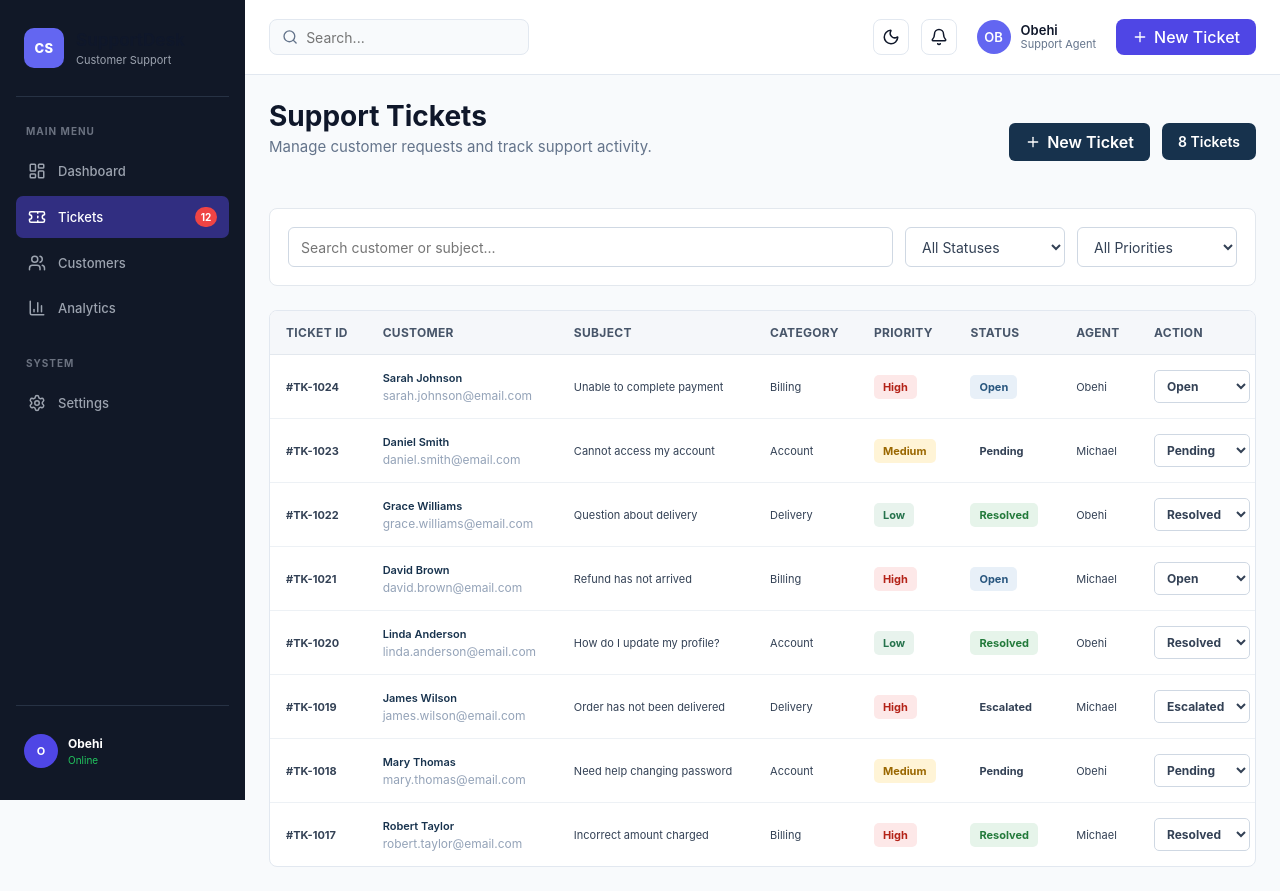
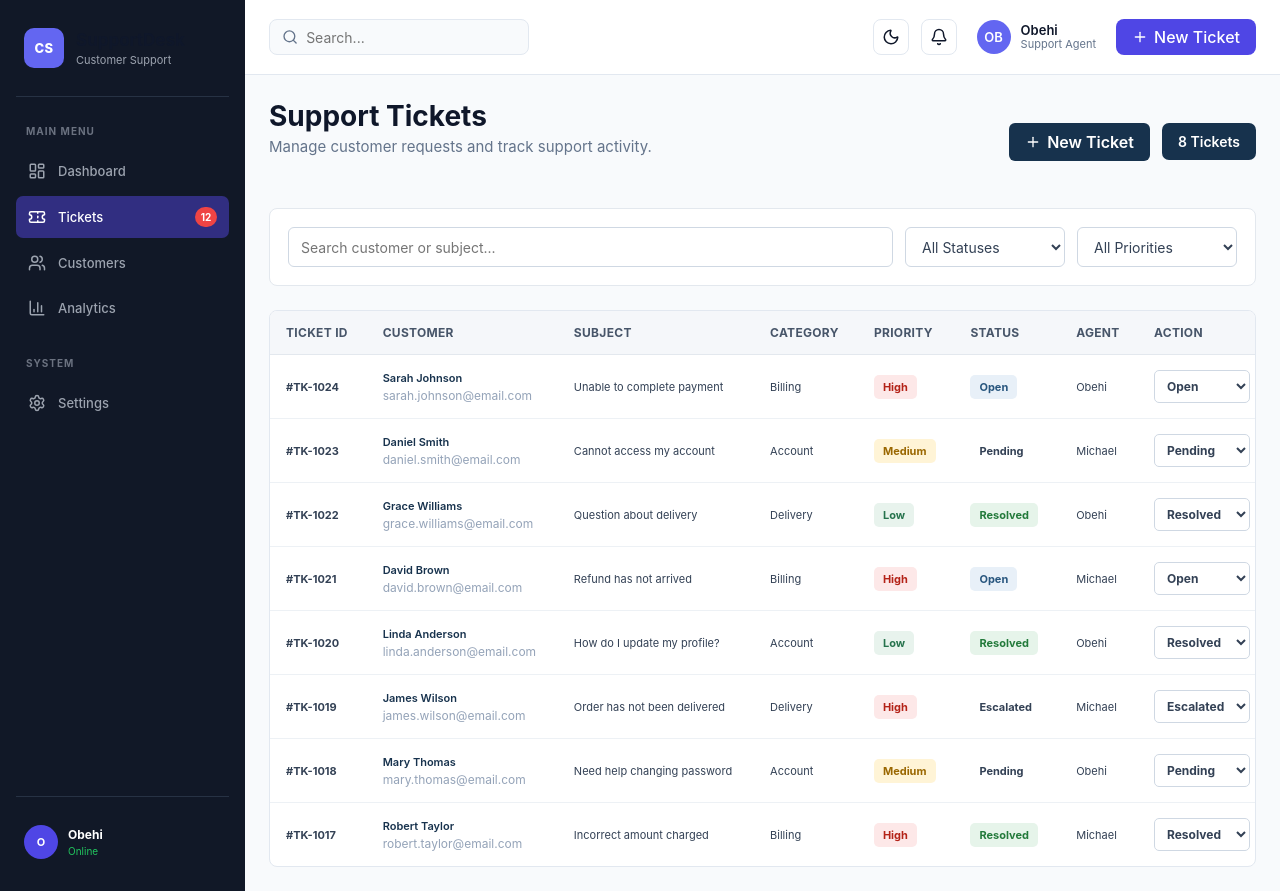
Before and after one commit to Obehi123-beep/customer-support-dashboard, a React (Vite) app: page / in a window 1280 px wide. Built offline with nearby package versions, Linux system fonts and the light colour scheme.

Commit message:
Remove sticky height to fix extra bottom space

```diff
--- a/src/components/Sidebar.css
+++ b/src/components/Sidebar.css
@@ -1,8 +1,5 @@
 .sidebar {
   width: 245px;
-  height: 100vh;
-  position: sticky;
-  top: 0;
   background: #111827;
   color: #ffffff;
   display: flex;
@@ -10,7 +7,6 @@
   padding: 24px 16px;
   box-sizing: border-box;
   flex-shrink: 0;
-  overflow-y: auto;
 }
 
 .sidebar-brand {
```
